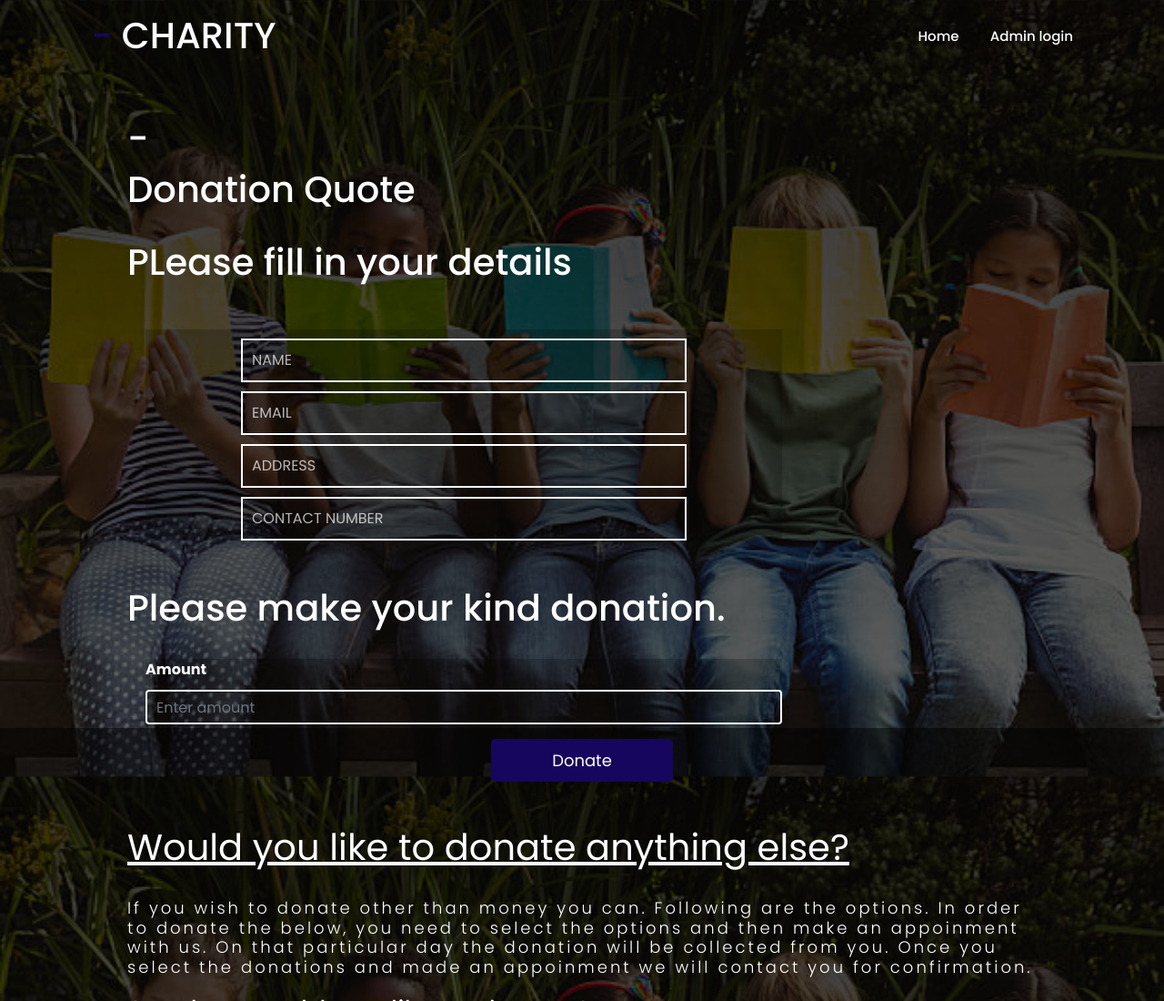
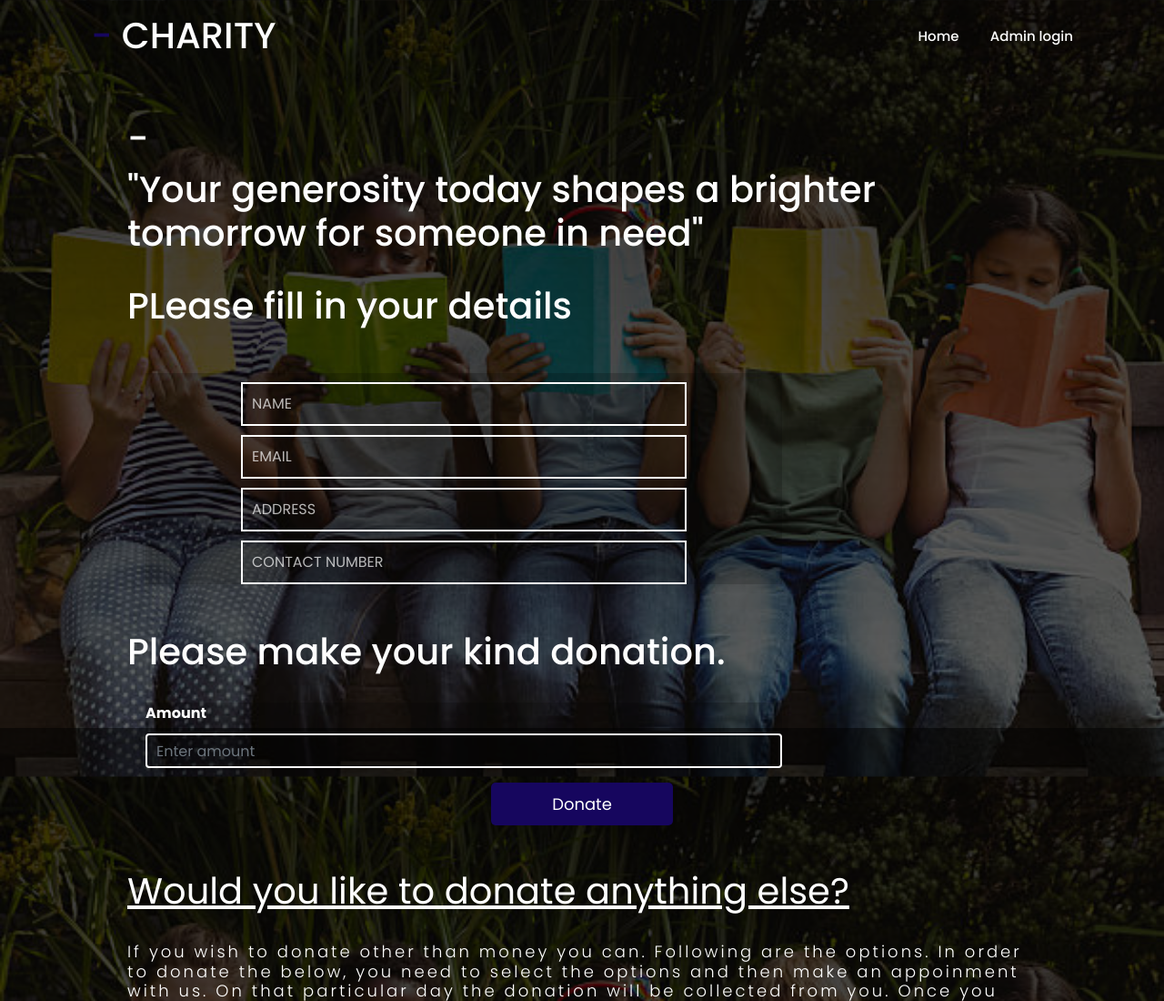
Before and after one commit to Sharvarii-Kulkarni/Charity-Management-System, a plain HTML site: page frontend/donation.html in a window 1280 px wide. Shown: the top 1100 px of the page at 91% size. Drawn offline with nearby package versions, Linux system fonts and the light colour scheme.

Commit message:
Added donation quote

```diff
--- a/frontend/donation.html
+++ b/frontend/donation.html
@@ -43,7 +43,7 @@
   <div class="cover">
     <div class="information">
       <h1>-</h1>
-      <h2>Donation Quote</h2>
+      <h2>"Your generosity today shapes a brighter tomorrow for someone in need"</h2>
       <br />
       <h2>PLease fill in your details</h2>
       <div class="donorform">
```
